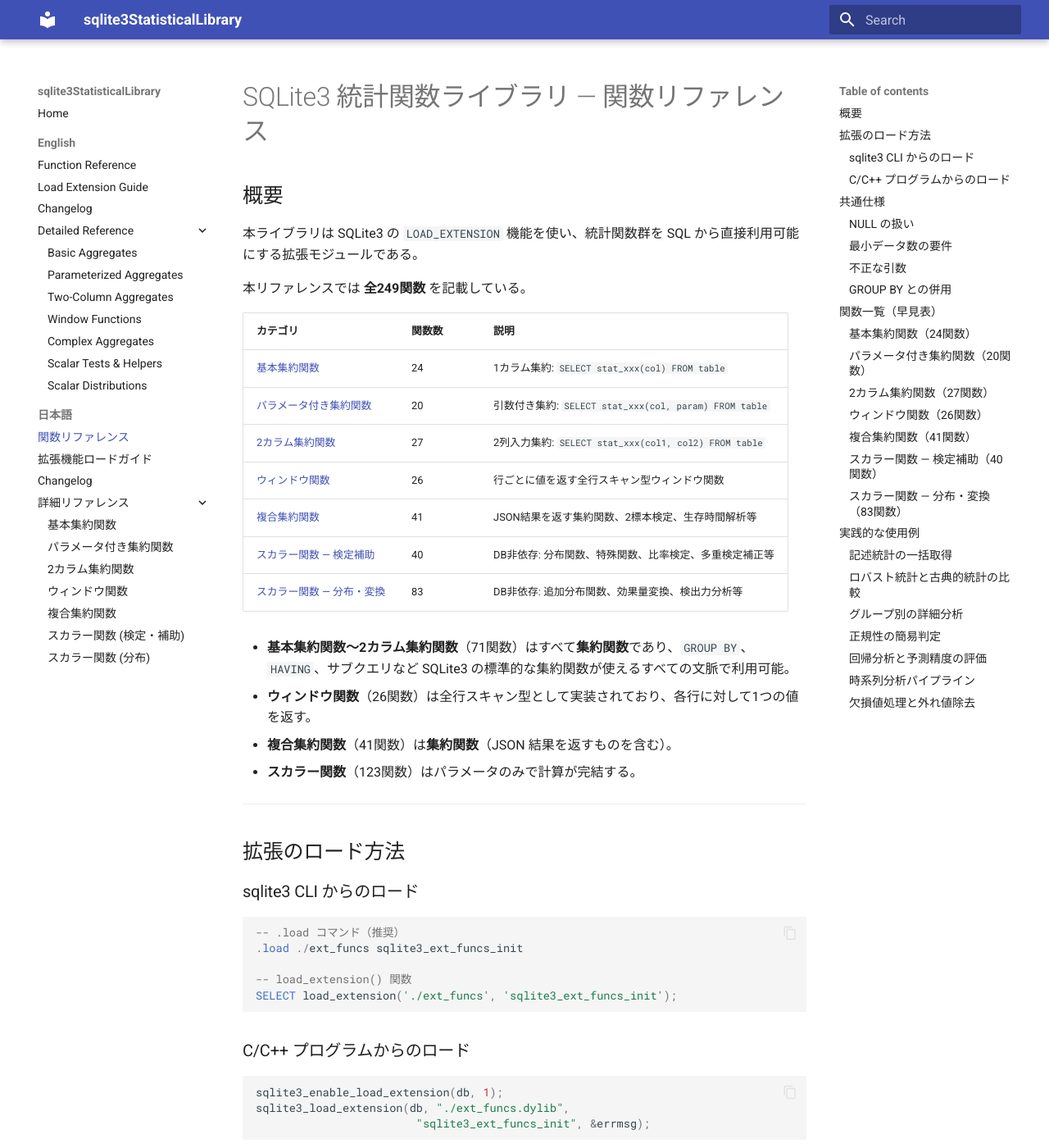
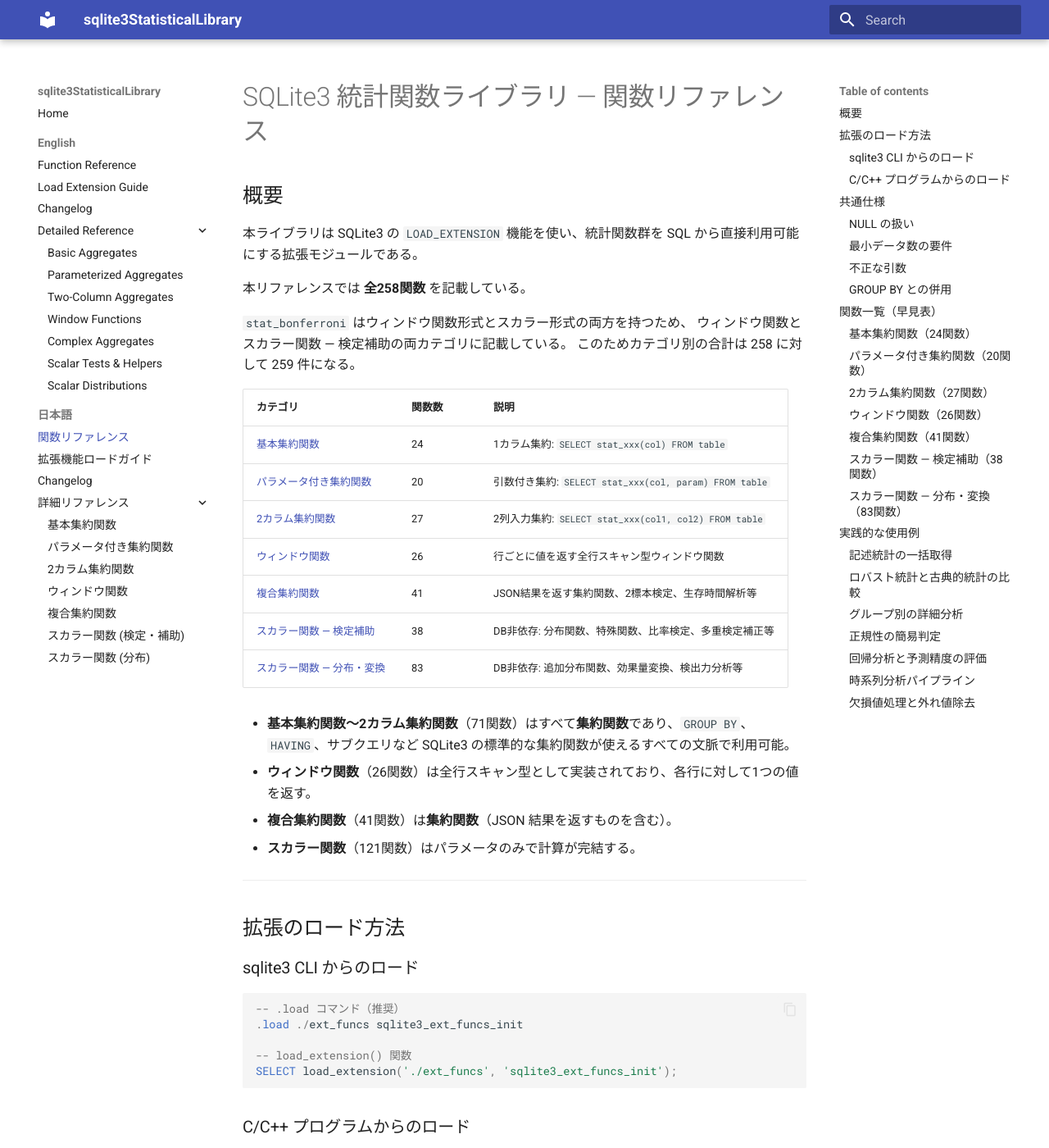
Before and after one commit to mitsuruk/sqlite3-stats, an MkDocs documentation site: the page built from doc/function_reference-ja.md, in a window 1280 px wide and 1400 px high. Shown: the whole window at 82% size. Built offline with MkDocs 1.6.1 and Material for MkDocs 9.7.7, drawn with Linux system fonts in a browser that asks for light colours; some of the changed text lies outside the part shown.

Commit message:
Correct the function and test counts left stale across the documentation
The two preceding commits updated the headline totals but missed the
per-category figures repeated throughout the docs, and some of those were
already wrong beforehand.

Bring every count in line with what the build actually produces, which is 258
distinct SQL functions and 424 Google Test cases: the category table and the
per-section headings in function_reference.md and its Japanese counterpart, the
reference link list and the project tree in both READMEs, the category table in
doc/index.md, and the title lines of window_functions.md, scalar_tests_helpers.md
and scalar_tests_helpers-ja.md. The English window_functions.md title still read
23 because it capitalises "Functions" and the earlier edit did not match it.

stat_bonferroni now has a window form and a scalar form and is documented under
both Window Functions and Scalar Test Helpers, so the per-category figures come
to 259 listings for 258 distinct names. Say so where the counts appear rather
than dropping one of the two entries, since both call shapes are real.

```diff
--- a/doc/function_reference-ja.md
+++ b/doc/function_reference-ja.md
@@ -4,7 +4,11 @@
 
 本ライブラリは SQLite3 の `LOAD_EXTENSION` 機能を使い、統計関数群を SQL から直接利用可能にする拡張モジュールである。
 
-本リファレンスでは **全249関数** を記載している。
+本リファレンスでは **全258関数** を記載している。
+
+`stat_bonferroni` はウィンドウ関数形式とスカラー形式の両方を持つため、
+ウィンドウ関数とスカラー関数 — 検定補助の両カテゴリに記載している。
+このためカテゴリ別の合計は 258 に対して 259 件になる。
 
 | カテゴリ | 関数数 | 説明 |
 |---|---|---|
@@ -13,13 +17,13 @@
 | [2カラム集約関数](ref/two_column_aggregates-ja.md) | 27 | 2列入力集約: `SELECT stat_xxx(col1, col2) FROM table` |
 | [ウィンドウ関数](ref/window_functions-ja.md) | 26 | 行ごとに値を返す全行スキャン型ウィンドウ関数 |
 | [複合集約関数](ref/complex_aggregates-ja.md) | 41 | JSON結果を返す集約関数、2標本検定、生存時間解析等 |
-| [スカラー関数 — 検定補助](ref/scalar_tests_helpers-ja.md) | 40 | DB非依存: 分布関数、特殊関数、比率検定、多重検定補正等 |
+| [スカラー関数 — 検定補助](ref/scalar_tests_helpers-ja.md) | 38 | DB非依存: 分布関数、特殊関数、比率検定、多重検定補正等 |
 | [スカラー関数 — 分布・変換](ref/scalar_distributions-ja.md) | 83 | DB非依存: 追加分布関数、効果量変換、検出力分析等 |
 
 - **基本集約関数〜2カラム集約関数**（71関数）はすべて**集約関数**であり、`GROUP BY`、`HAVING`、サブクエリなど SQLite3 の標準的な集約関数が使えるすべての文脈で利用可能。
 - **ウィンドウ関数**（26関数）は全行スキャン型として実装されており、各行に対して1つの値を返す。
 - **複合集約関数**（41関数）は**集約関数**（JSON 結果を返すものを含む）。
-- **スカラー関数**（123関数）はパラメータのみで計算が完結する。
+- **スカラー関数**（121関数）はパラメータのみで計算が完結する。
 
 ---
 
@@ -278,7 +282,7 @@ GROUP BY category;
 | `stat_sample_replace(col, n)` | 復元抽出 | JSON | [詳細](ref/complex_aggregates-ja.md#stat_sample_replace) |
 | `stat_sample(col, n)` | 非復元抽出 | JSON | [詳細](ref/complex_aggregates-ja.md#stat_sample) |
 
-### スカラー関数 — 検定補助（40関数）
+### スカラー関数 — 検定補助（38関数）
 
 | 関数名 | 説明 | 戻り値 | 詳細 |
 |---|---|---|---|
```
Also changed, not shown: README-ja.md (+14 -11 lines), README.md (+15 -11 lines), doc/function_reference.md (+8 -4 lines), doc/index.md (+3 -3 lines), doc/ref/scalar_tests_helpers-ja.md (+1 -1 lines), doc/ref/scalar_tests_helpers.md (+1 -1 lines), doc/ref/window_functions.md (+1 -1 lines).
